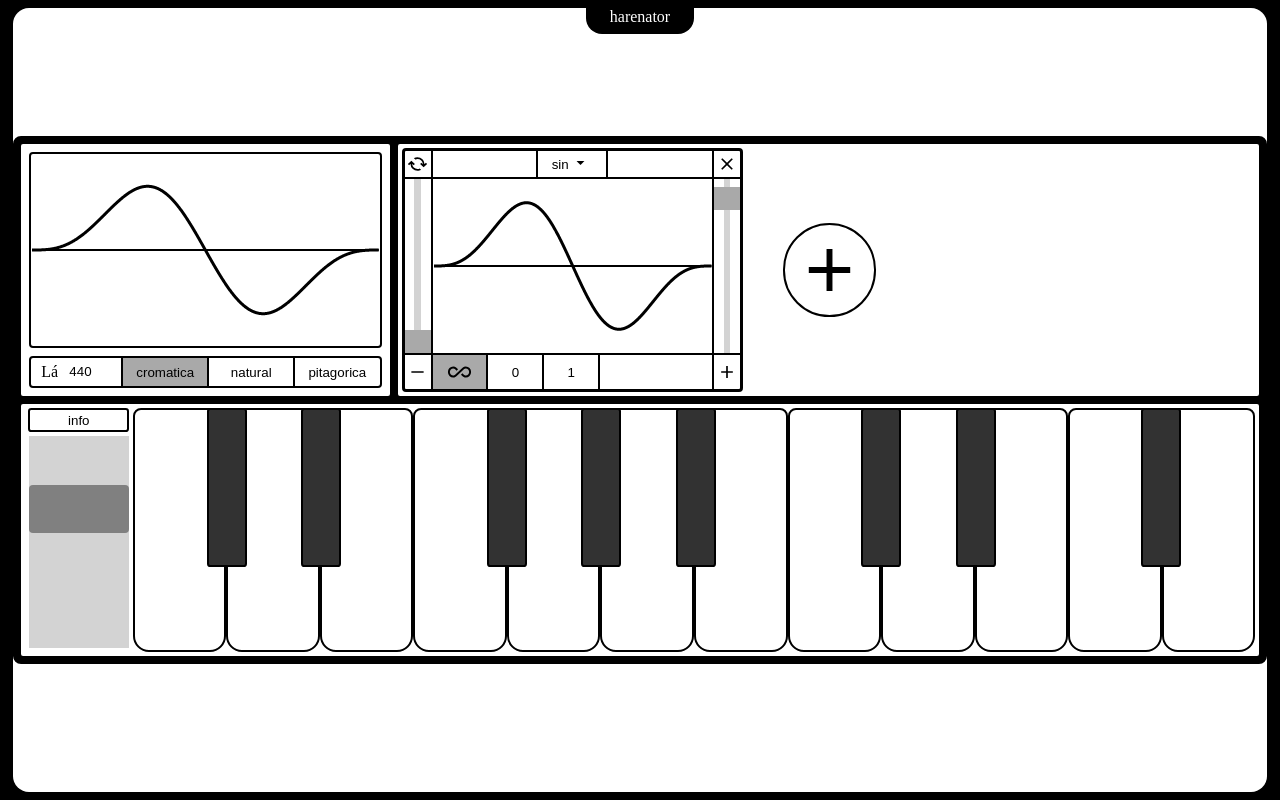
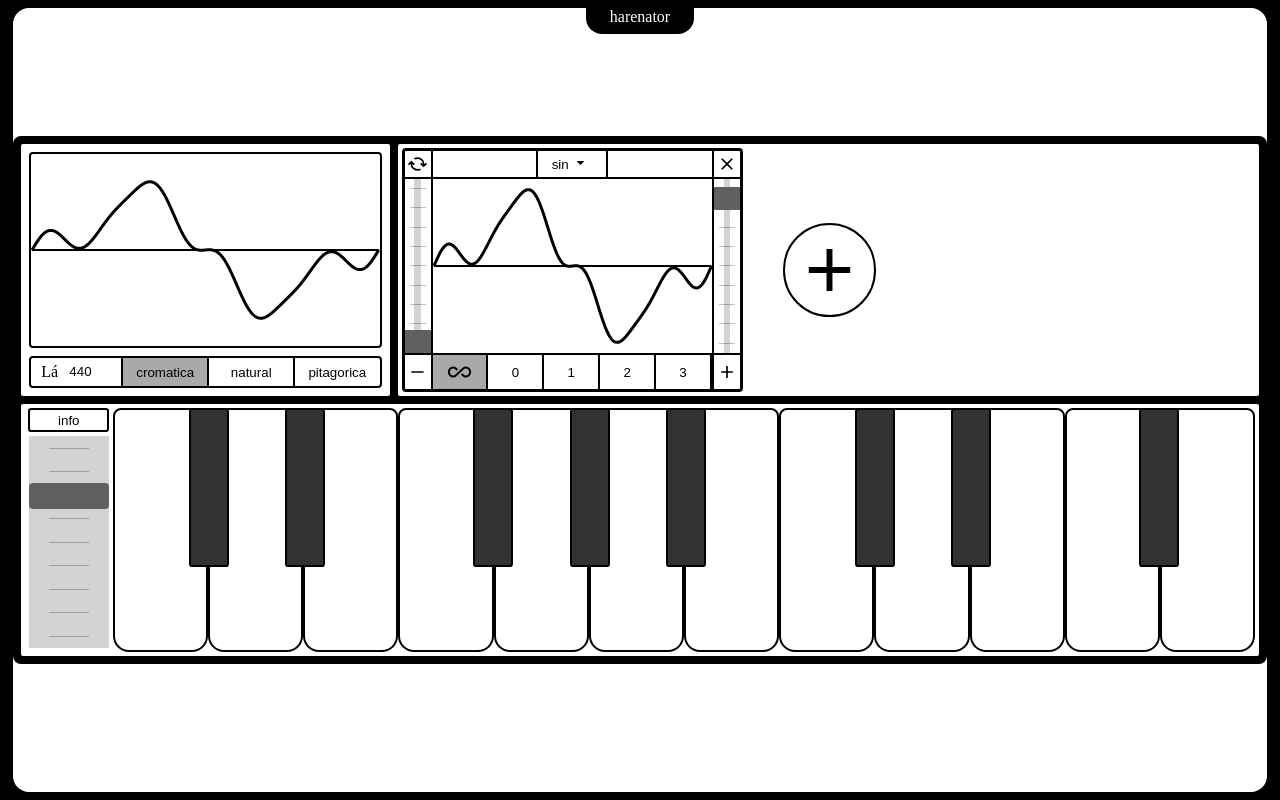
Before and after one commit to k-lila/react_synth, a React (Vite) app: page / in a window 1280 px wide. Built offline with nearby package versions, Linux system fonts and the light colour scheme.

Commit message:
detalhes

```diff
--- a/src/components/basicslider/index.tsx
+++ b/src/components/basicslider/index.tsx
@@ -20,6 +20,17 @@ const BasicSlider = ({ ...props }: BasicSliderProps) => {
         max={props.max}
         className={props.horizontal ? '' : 'vertical'}
       />
+      <div className="marks">
+        <span />
+        <span />
+        <span />
+        <span />
+        <span />
+        <span />
+        <span />
+        <span />
+        <span />
+      </div>
     </BasicSliderStyled>
   )
 }
--- a/src/components/basicslider/styles.ts
+++ b/src/components/basicslider/styles.ts
@@ -4,6 +4,29 @@ export const BasicSliderStyled = styled.div<{ $horizontal?: boolean }>`
   display: flex;
   flex-direction: column;
   height: 100%;
+  position: relative;
+
+  .marks {
+    position: absolute;
+    display: flex;
+    flex-direction: column;
+    height: 100%;
+    width: 100%;
+    color: red;
+    justify-content: space-around;
+    align-items: center;
+    z-index: 0;
+    span {
+      border-top: 1px solid rgba(0, 0, 0, 0.25);
+      min-width: 1em;
+    }
+  }
+
+  .vertical {
+    writing-mode: vertical-lr;
+    direction: rtl;
+  }
+
   #slider {
     height: 100%;
     -webkit-appearance: none;
@@ -12,17 +35,24 @@ export const BasicSliderStyled = styled.div<{ $horizontal?: boolean }>`
     cursor: pointer;
     width: 100%;
   }
-  #slider:focus {
-    outline: none;
-  }
 
-  .vertical {
-    writing-mode: vertical-lr;
-    direction: rtl;
-  }
-
-  /*********** Firefox styles ***********/
   #slider::-moz-range-track {
     background-color: lightgray;
   }
+  #slider::-webkit-slider-thumb {
+    background-color: #606060;
+    z-index: 1;
+    position: relative;
+  }
+  #slider:focus::-webkit-slider-thumb {
+    outline: 3px solid #606060;
+  }
+  #slider::-moz-range-track {
+    background-color: lightgray;
+  }
+  #slider::-moz-range-thumb {
+    background-color: #606060;
+    z-index: 1;
+    position: relative;
+  }
 `
--- a/src/components/keyboardvolume/styles.ts
+++ b/src/components/keyboardvolume/styles.ts
@@ -8,50 +8,64 @@ export const KeyboardVolumeStyled = styled.div`
   padding: 0.25em;
   height: 100%;
 
+  #slider {
+    width: 6em;
+  }
+
   /******** Chrome, Safari, Opera and Edge Chromium styles ********/
   #slider::-webkit-slider-runnable-track {
-    // width: 100%;
   }
   #slider::-webkit-slider-thumb {
     -webkit-appearance: none;
     appearance: none;
     margin-top: 0px;
-    background-color: gray;
     border-radius: 0.25rem;
-    height: 3rem;
-    width: 10em;
+    height: 2em;
+    width: 6em;
     max-width: 100px;
   }
 
   #slider:focus::-webkit-slider-thumb {
-    outline: 3px solid #808080;
     outline-offset: 0.125rem;
   }
 
   /*********** Firefox styles ***********/
   /* slider track */
   #slider::-moz-range-track {
-    background-color: lightgray;
-    height: 100%;
-    width: 10em;
+    width: 6em;
   }
 
   /* slider thumb */
   #slider::-moz-range-thumb {
-    background-color: gray;
+    appearance: none;
+    margin-top: 0px;
     border-radius: 0.25rem;
-    border: none;
-    height: 3rem;
-    width: 10em;
+    height: 2em;
+    width: 6em;
+    max-width: 100px;
   }
 
   #slider:focus::-moz-range-thumb {
-    outline: 3px solid #808080;
     outline-offset: 0.125rem;
   }
 
+  @media screen and (max-height: 450px) {
+    #slider::-webkit-slider-thumb {
+      height: 1.5em;
+    }
+    #slider::-moz-range-thumb {
+      height: 1.5em;
+    }
+  }
+
   @media screen and (max-width: 767px) {
+    #slider {
+      width: 2em;
+    }
     #slider::-webkit-slider-thumb {
+      width: 2em;
+    }
+    #slider::-moz-range-track {
       width: 2em;
     }
     #slider::-moz-range-thumb {
@@ -59,7 +73,17 @@ export const KeyboardVolumeStyled = styled.div`
     }
   }
   @media screen and (min-width: 768px) and (max-width: 1024px) {
+    .marks {
+      span {
+        width: 50%;
+      }
+    }
   }
   @media screen and (min-width: 1025px) {
+    .marks {
+      span {
+        width: 50%;
+      }
+    }
   }
 `
--- a/src/containers/fundamentalwaveeditor/styles.ts
+++ b/src/containers/fundamentalwaveeditor/styles.ts
@@ -39,7 +39,6 @@ export const FundamentalWaveEditorStyled = styled.div`
     -webkit-appearance: none;
     appearance: none;
     margin-top: 0px;
-    background-color: darkgray;
     border-radius: 0.1em;
     height: 1.75em;
     width: 3em;
@@ -48,21 +47,18 @@ export const FundamentalWaveEditorStyled = styled.div`
   }
 
   #slider:focus::-webkit-slider-thumb {
-    outline: 3px solid #808080;
     outline-offset: 0.125em;
   }
 
   /*********** Firefox styles ***********/
   /* slider track */
   #slider::-moz-range-track {
-    background-color: darkgray;
     height: 100%;
     width: 0.5em;
   }
 
   /* slider thumb */
   #slider::-moz-range-thumb {
-    background-color: gray;
     border-radius: 0.1em;
     border: none;
     height: 1.75em;
@@ -70,7 +66,6 @@ export const FundamentalWaveEditorStyled = styled.div`
   }
 
   #slider:focus::-moz-range-thumb {
-    outline: 3px solid #808080;
     outline-offset: 0.125em;
   }
 
--- a/src/store/reducers/recipe.ts
+++ b/src/store/reducers/recipe.ts
@@ -2,15 +2,15 @@ import { createSlice, PayloadAction } from '@reduxjs/toolkit'
 
 const initialState: SynthRecipe = {
   pitch: 440,
-  gain: 0.7,
+  gain: 0.75,
   scale: 'chromatic',
   waves: [
     {
       type: 'sin',
       gain: 0.9,
       phase: 0,
-      amplitudes: [0.66, -0.33],
-      phases: [0, 0]
+      amplitudes: [0.66, -0.33, 0, -0.2, 0, 0.1],
+      phases: [0, 0, 0, 0.5, 0, 0]
     }
   ]
 }
```
